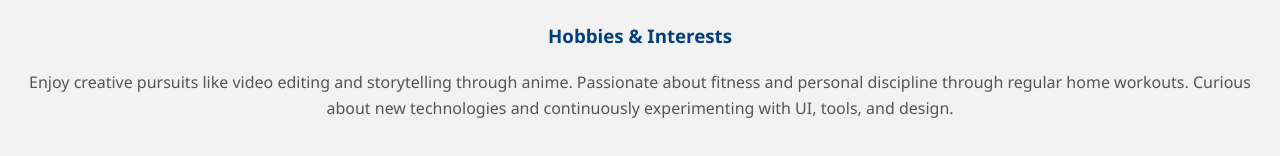
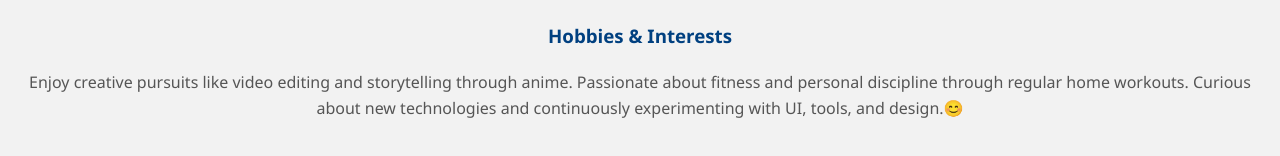
Before and after one commit to KaifCodeur/kaif-portfolio, a plain HTML site: page index.html in a window 1280 px wide. Shown: the part 4408-4564 px from the top of the page. Drawn offline with Linux system fonts and the light colour scheme.

Commit message:
text info

```diff
--- a/index.html
+++ b/index.html
@@ -520,7 +520,7 @@
   <p>
     Enjoy creative pursuits like video editing and storytelling through anime.
     Passionate about fitness and personal discipline through regular home workouts.
-    Curious about new technologies and continuously experimenting with UI, tools, and design.
+    Curious about new technologies and continuously experimenting with UI, tools, and design.😊
   </p>
 </footer>
 
```
